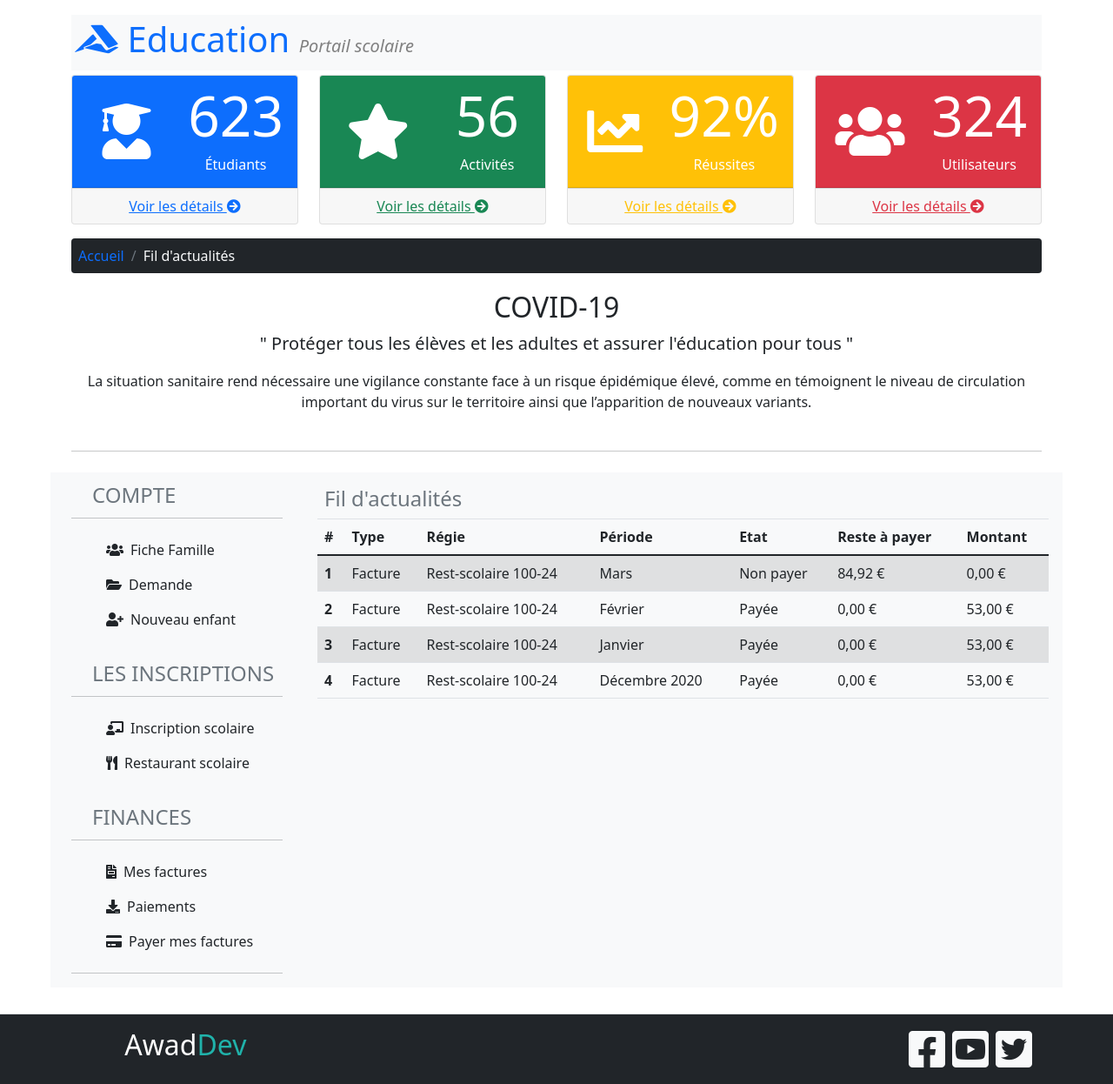
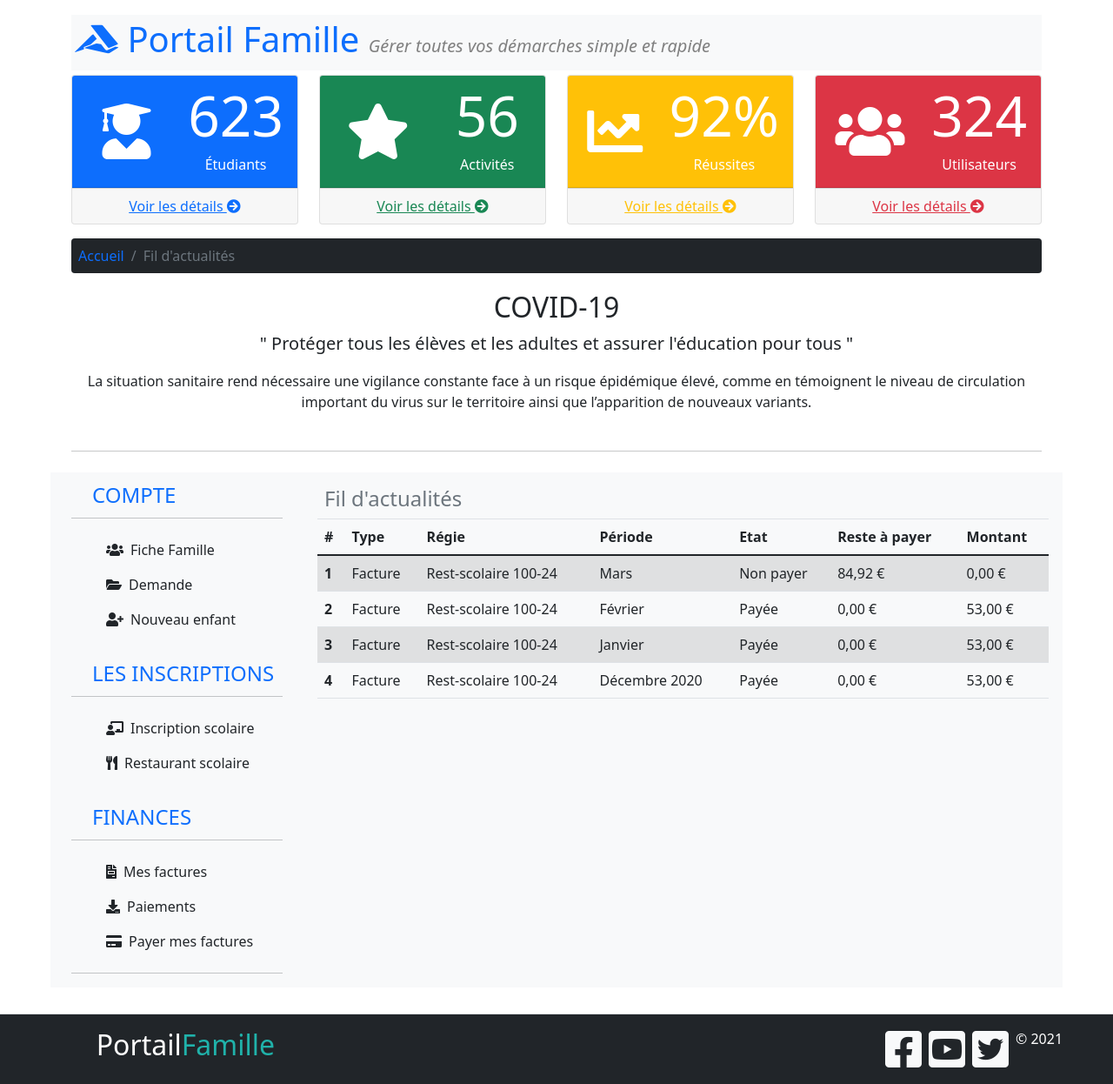
Before and after one commit to awadalsheekh/web-app, a PHP site: page / in a window 1280 px wide. Shown: the part 73-1319 px from the top of the page at 87% size. Run offline with PHP 8.4, Linux system fonts and the light colour scheme.

Commit message:
last checkup and update files

```diff
--- a/a-propos.php
+++ b/a-propos.php
@@ -7,7 +7,7 @@
       <nav aria-label="breadcrumb">
           <ol class="breadcrumb p-2 bg-dark">
               <li class="breadcrumb-item active"><a class="text-decoration-none" href="index.php">Accueil</a></li>
-              <li class="breadcrumb-item active text-light" aria-current="page">À propos</li>
+              <li class="breadcrumb-item active text-muted" aria-current="page">À propos</li>
           </ol>
       </nav>
     </div>
--- a/blog.php
+++ b/blog.php
@@ -7,7 +7,7 @@
     <nav aria-label="breadcrumb">
         <ol class="breadcrumb p-2 bg-dark">
             <li class="breadcrumb-item active"><a class="text-decoration-none" href="index.php">Accueil</a></li>
-            <li class="breadcrumb-item active text-light" aria-current="page">Blog</li>
+            <li class="breadcrumb-item active text-secondary" aria-current="page">Blog</li>
         </ol>
     </nav>
     </div>
--- a/css/main-style.css
+++ b/css/main-style.css
@@ -1,8 +1,8 @@
 body {
-  margin: 0;
-  padding: 0;
+    margin: 0;
+    padding: 0;
 
-}
+  }
 
 /* ----- The entire scrollbar -----*/
 ::-webkit-scrollbar {
@@ -62,3 +62,8 @@ body {
 .footer-logo span {
     color: lightseagreen;
 }
+
+span .copyright {
+    font-size: 12px !important;
+    color: #fff;
+}
--- a/inc/footer.php
+++ b/inc/footer.php
@@ -5,12 +5,13 @@
         <div class="container-fluid bg-dark">
             <div class="row justify-content-between">
                 <div class="col-md-4 col-sm-4 d-flex justify-content-center">
-                    <h2 class="footer-logo">Awad<span>Dev</span></h2>
+                    <h2 class="footer-logo">Portail<span>Famille</span></h2>
                 </div>
                 <div class="col-md-3 col-sm-4 align-self-center d-flex justify-content-center">
                     <span class=""><a href="#"><i class="fab fa-facebook-square text-light fa-3x pr-2"></i></a></span>
                     <span class=""><a href="#"><i class="fab fa-youtube-square text-light fa-3x pr-2"></i></a></span>
                     <span class=""><a href="#"><i class="fab fa-twitter-square text-light fa-3x pr-2"></i></a></span>
+                    <span class="copyright"> &copy; 2021</span>
                 </div>
             </div>
         </div>
--- a/inc/header.php
+++ b/inc/header.php
@@ -2,7 +2,7 @@
     <meta charset="UTF-8">
     <meta http-equiv="X-UA-Compatible" content="IE=edge">
     <meta name="viewport" content="width=device-width, initial-scale=1.0">
-    <title>Portail scolaire</title>
+    <title>Portail Famille</title>
     <link rel="stylesheet" href="css/main-style.css">
     <link rel="stylesheet" href="https://cdn.jsdelivr.net/npm/bootstrap@4.6.0/dist/css/bootstrap.min.css" integrity="sha384-B0vP5xmATw1+K9KRQjQERJvTumQW0nPEzvF6L/Z6nronJ3oUOFUFpCjEUQouq2+l" crossorigin="anonymous">
     <link rel="stylesheet" href="https://cdnjs.cloudflare.com/ajax/libs/font-awesome/5.15.3/css/all.min.css" integrity="sha512-iBBXm8fW90+nuLcSKlbmrPcLa0OT92xO1BIsZ+ywDWZCvqsWgccV3gFoRBv0z+8dLJgyAHIhR35VZc2oM/gI1w==" crossorigin="anonymous" />
@@ -45,8 +45,8 @@
                 <div class="col">
                     <div class="logo bg-light p-1">
                         <h1><i class="fab fa-accusoft text-primary "></i>
-                            <span class="logo-title text-primary">Education</span> <!--"log-title" Additional style -->
-                            <span class="fst-italic title-italic-font">Portail scolaire</span> <!--"title-italic-font" Additional style -->
+                            <span class="logo-title text-primary">Portail Famille</span> <!--"log-title" Additional style -->
+                            <span class="fst-italic title-italic-font">Gérer toutes vos démarches simple et rapide </span> <!--"title-italic-font" Additional style -->
                         </h1>
                     </div>
                 </div>
--- a/inc/sidebar.php
+++ b/inc/sidebar.php
@@ -2,7 +2,7 @@
 <div class="row g-5">
                 <div class="col-md-4 col-lg-3 bg-light">
                         <div class="mt-2">
-                            <span class="fs-4 pt-2 ml-4 text-muted">COMPTE</span>
+                            <span class="fs-4 pt-2 ml-4 text-primary">COMPTE</span>
                         </div>
 
             <hr class="my-3 mt-2">
@@ -25,7 +25,7 @@
                     </li>
                 </ul>
                     <div class="mt-4">
-                        <span class="fs-4 pt-2 ml-4 text-muted">LES INSCRIPTIONS</span>
+                        <span class="fs-4 pt-2 ml-4 text-primary">LES INSCRIPTIONS</span>
                     </div>
 
             <hr class="my-3 mt-2">
@@ -43,7 +43,7 @@
                     </li>
                 </ul>
                     <div class="mt-4">
-                        <span class="fs-4 pt-2 ml-4 text-muted">FINANCES</span>
+                        <span class="fs-4 pt-2 ml-4 text-primary">FINANCES</span>
                     </div>
 
             <hr class="my-3 mt-2">
--- a/index.php
+++ b/index.php
@@ -8,7 +8,7 @@
     <nav aria-label="breadcrumb">
         <ol class="breadcrumb p-2 bg-dark">
             <li class="breadcrumb-item active"><a class="text-decoration-none" href="index.php">Accueil</a></li>
-            <li class="breadcrumb-item active text-light" aria-current="page">Fil d'actualités</li>
+            <li class="breadcrumb-item active text-muted" aria-current="page">Fil d'actualités</li>
         </ol>
     </nav>
     </div>
```
